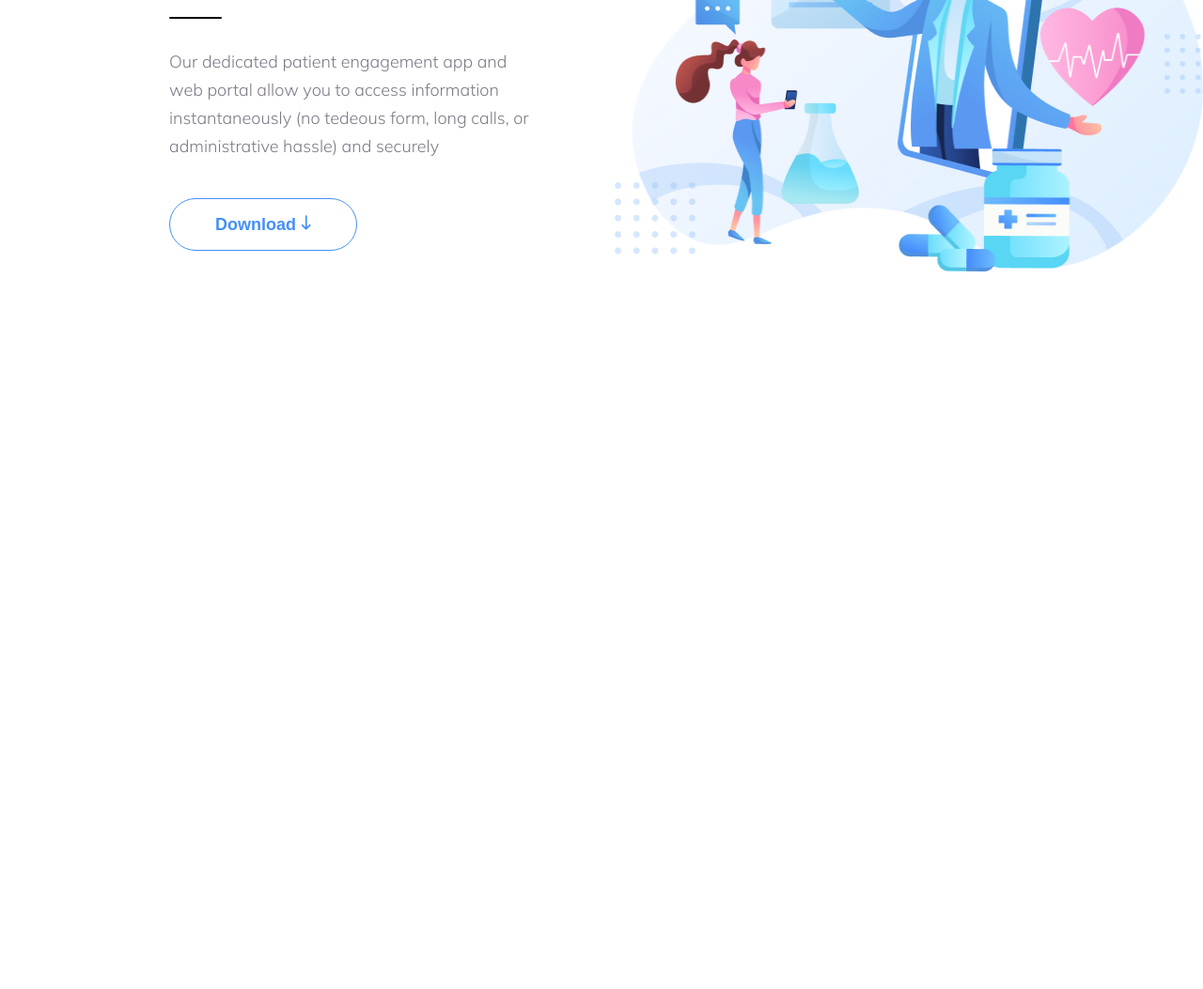
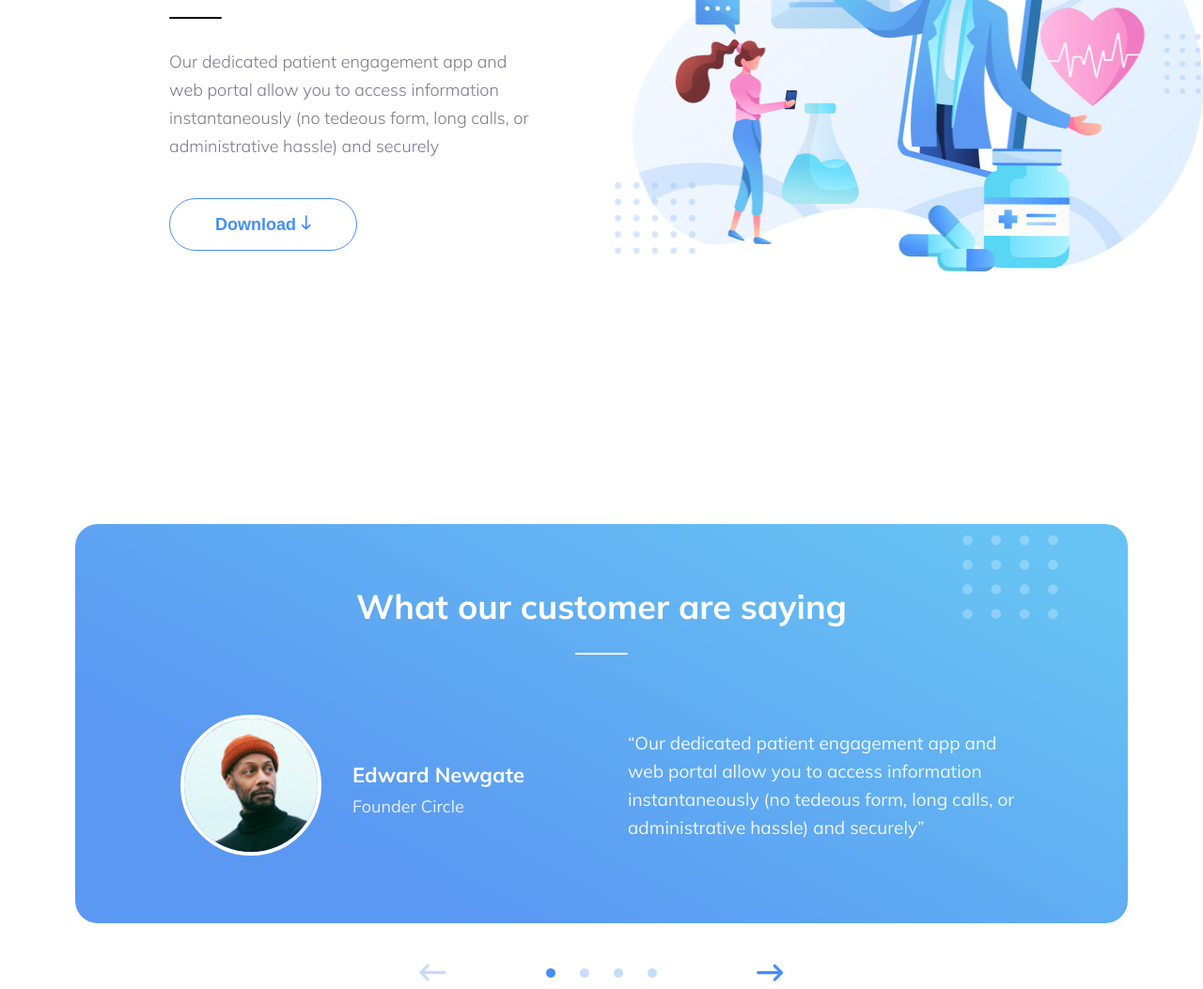
Before and after one commit to HVT11/html-css-training, a website built with Parcel: page practiceOne/src/index.html in a window 1280 px wide. Shown: the part 3139-4192 px from the top of the page at 94% size. Before the commit the page ends 3439 px from the top, so only its background shows below. Built offline with nearby package versions, Linux system fonts and the light colour scheme.

Commit message:
Add review section

```diff
--- a/practiceOne/src/assets/css/style.css
+++ b/practiceOne/src/assets/css/style.css
@@ -275,3 +275,134 @@
     width: 655px;
     height: 434px;
 }
+
+/* Review section */
+.review-section {
+    margin-top: 266px;
+    position: relative;
+}
+
+.review {
+    display: flex;
+    flex-direction: column;
+    align-items: center;
+}
+
+.review-main {
+    width: 1120px;
+    height: 425px;
+    background: linear-gradient(208.18deg, #67C3F3 9.05%, #5A98F2 76.74%);
+    border-radius: 24px;
+    display: flex;
+    flex-direction: column;
+    align-items: center;
+}
+
+.review-heading {
+    margin: 64px 0 0 0;
+    font-weight: 700;
+    font-size: 36px;
+    line-height: 48px;
+    color: var(--white-color);
+}
+
+.review-separate {
+    margin: 25px 0 60px;
+    width: 56px;
+    height: 2px;
+    border-radius: 6px;
+    background-color: var(--white-color);
+}
+
+.review-form {
+    display: flex;
+    align-items: center;
+}
+
+.review-info {
+    display: flex;
+    align-items: center;
+    justify-content: space-around;
+}
+
+.review-info__avatar {
+    width: 150px;
+    border-radius: 50%;
+    border: 4px solid var(--white-color);
+    margin-right: 33px;
+}
+
+.review-info__name-with-position {
+    margin-right: 110px;
+    display: flex;
+    flex-direction: column;
+    justify-content: center;
+}
+
+.review-info__name {
+    font-weight: 700;
+    font-size: 22px;
+    line-height: 44px;
+    color: var(--white-color);
+    margin: 0;
+}
+
+.review-info__position {
+    font-weight: 400;
+    font-size: 18px;
+    color: rgba(255, 255, 255, 0.85);
+    margin: 0;
+
+}
+
+.review-content {
+    width: 420px;
+    height: 120px;
+    font-weight: 400;
+    font-size: 19px;
+    line-height: 30px;
+    color: rgba(255, 255, 255, 0.9);
+}
+
+.review-44point {
+    position: absolute;
+    right: calc(12% - 6px);
+    top: 12px;
+}
+
+.review-55point {
+    position: absolute;
+    left: calc(9% + 4px);
+    bottom: 15%;
+    z-index: -1;
+}
+
+.review-controls {
+    margin-top: 43px;
+    width: 40%;
+    display: flex;
+    align-items: center;
+    justify-content: space-around;
+}
+
+.angle-left {
+    opacity: 0.3;
+}
+
+.dot {
+    display: flex;
+    width: 30%;
+    justify-content: space-around;
+}
+
+.point {
+    width: 10px;
+    height: 10px;
+    border-radius: 50%;
+    background-color: var(--primary-color);
+    opacity: 0.3;
+}
+
+.point--active {
+    opacity: 1;
+}
--- a/practiceOne/src/index.html
+++ b/practiceOne/src/index.html
@@ -158,6 +158,44 @@
                     </div>
                 </div>
             </div>
+
+            <!-- Review section -->
+            <div class="review-section">
+                <img src="./assets/images/55point.png" alt="" class="review-55point">
+                <div class="grid">
+                    <img src="./assets/images/44point.png" alt="" class="review-44point">
+                    <div class="review">
+                        <div class="review-main">
+                            <h2 class="review-heading">What our customer are saying</h2>
+                            <div class="review-separate"></div>
+                            <div class="review-form">
+                                <div class="review-info">
+                                    <img src="./assets/images/avatar.png" alt="" class="review-info__avatar">
+                                    <div class="review-info__name-with-position">
+                                        <h3 class="review-info__name">Edward Newgate</h3>
+                                        <p class="review-info__position">Founder Circle</p>
+                                    </div>
+                                </div>
+                                <p class="review-content">
+                                   “Our dedicated patient engagement app and web portal allow you to access information instantaneously (no tedeous form, long calls, or administrative hassle) and securely”
+                                <p>
+                            </div>
+                        </div>
+
+                        <div class="review-controls">
+                            <img src="./assets/images/angle-left.png" alt="" class="angle-left">
+                            <div class="dot">
+                                <div class="point point--active"></div>
+                                <div class="point"></div>
+                                <div class="point"></div>
+                                <div class="point"></div>
+                            </div>
+                            <img src="./assets/images/angle-right.png" alt="" class="angle-right">
+                        </div>
+                    </div>
+                </div>
+            </div>
+
         </div>
     </body>
 </html>
```
